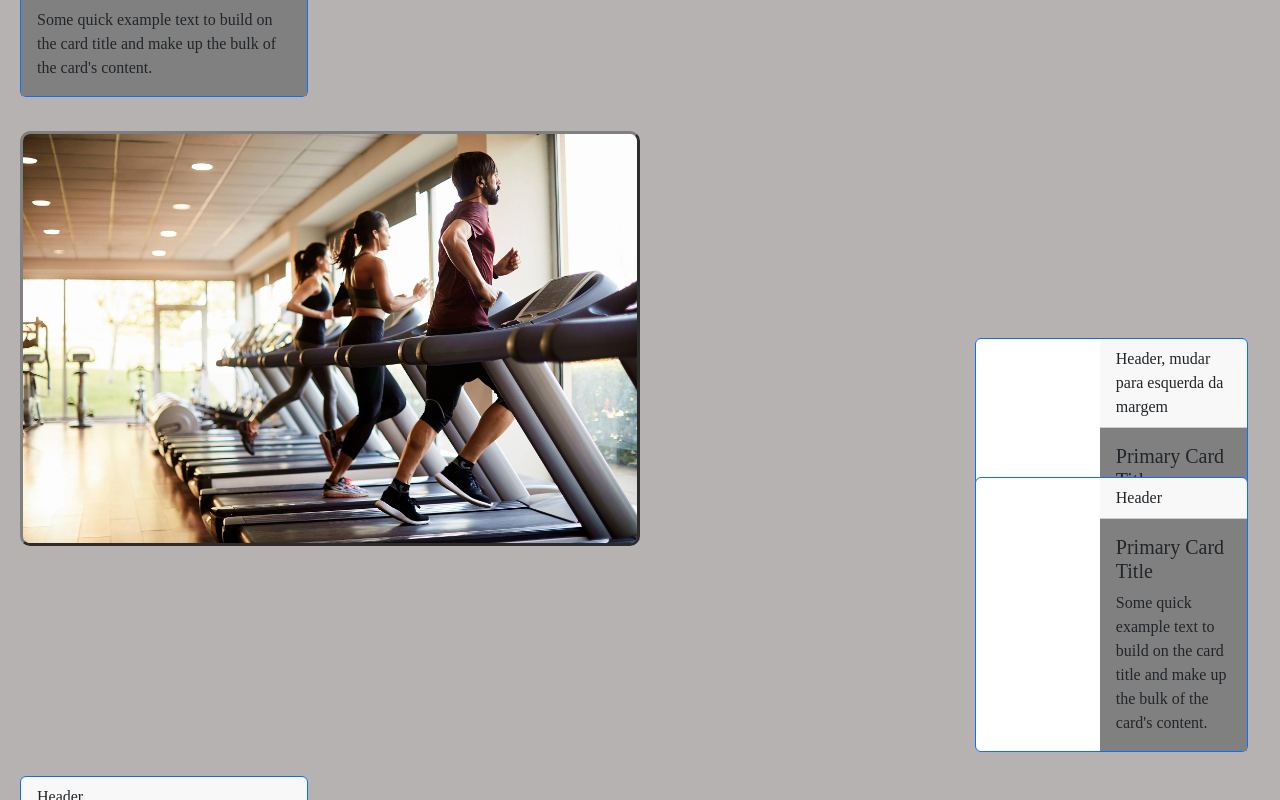
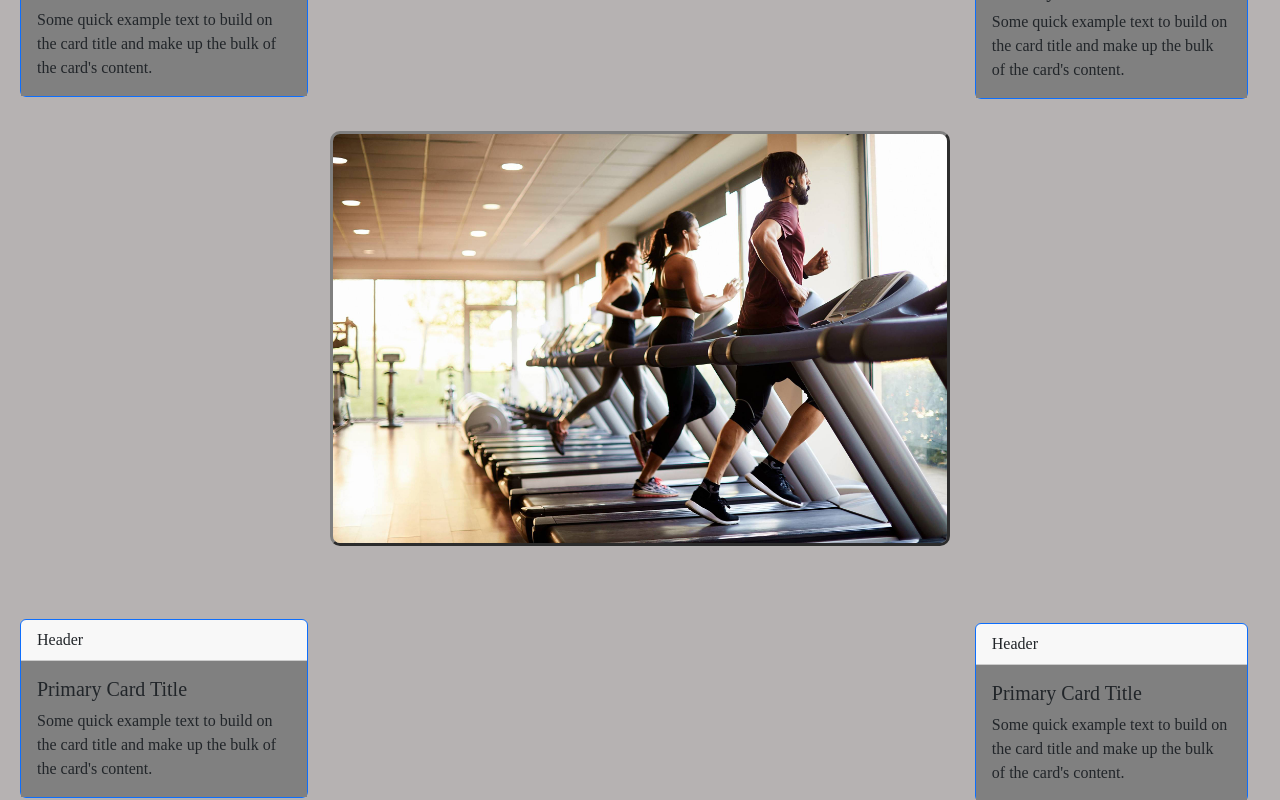
Before and after one commit to Heriwill/tcc_cods4, a React (Vite) app: page / in a window 1280 px wide. Shown: the part 840-1640 px from the top of the page. Built offline with nearby package versions, Linux system fonts and the light colour scheme.

Commit message:
Alinhamento de itens e imagens

```diff
--- a/src/pages/Home/home.css
+++ b/src/pages/Home/home.css
@@ -1,4 +1,4 @@
-img{
+#imgtopo{
     width: 50%;
     margin-top: 10px;
     border-radius: 10px;
@@ -39,15 +39,35 @@ img{
 
 }
 */
-.cardedireita{
+.cardedireita1{
     margin-left: 77%;
-    margin-top: -208px;
+    margin-top: -650px;
     width: 22%;
-    padding-left: 10%;
 
 }
+
+.cardedireita2{
+    margin-left: 77%;
+    margin-top: 500px;
+    width: 22%;
+
+
+}
+
+#cardeesquerda2{
+    margin-top: -207px;
+
+}
+
 #imgmeio{
     width: 50%;
+    margin-top: 10px;
+    margin-left: 25%;
+    border-radius: 10px;
+    border-style: outset;
+    border-color: gray;
+
+   --image-rendering: optimizeSpeed;
 
 
 }
--- a/src/pages/Home/index.jsx
+++ b/src/pages/Home/index.jsx
@@ -11,7 +11,7 @@ function Home(){
     return(
       <>
 
-           <img src="../images/imgfundo.jpeg" alt="" />
+           <img src="../images/imgfundo.jpeg" id='imgtopo'/>
 
 
            <h1 id='titulo'>PowerFlex Academy
@@ -42,7 +42,7 @@ function Home(){
 
       <img src="../images/imgcarde2.jpeg" id='imgmeio'/>
 
-      <Card border="primary" className='cardedireita' >
+      <Card border="primary" className='cardedireita1' >
         <Card.Header>Header, mudar para esquerda da margem</Card.Header>
         <Card.Body className='cardecorpo'>
           <Card.Title>Primary Card Title</Card.Title>
@@ -55,7 +55,7 @@ function Home(){
 
     <br />
 
-    <Card border="primary" className='cardedireita' >
+    <Card border="primary" className='cardedireita2' >
         <Card.Header>Header</Card.Header>
         <Card.Body className='cardecorpo'>
           <Card.Title>Primary Card Title</Card.Title>
@@ -68,7 +68,7 @@ function Home(){
 
     <br />
 
-    <Card border="primary" style={{ width: '18rem' }} >
+    <Card border="primary" style={{ width: '18rem' }} id='cardeesquerda2'>
         <Card.Header>Header</Card.Header>
         <Card.Body className='cardecorpo'>
           <Card.Title>Primary Card Title</Card.Title>
@@ -98,6 +98,7 @@ function Home(){
           <small className="text-muted">Last updated 3 mins ago</small>
         </Card.Footer>
       </Card>
+
       <Card>
         <Card.Img variant="top" src="../images/imgcarde2.jpeg" heref=""/>
         <Card.Body className='cardecorpo'>
@@ -113,6 +114,7 @@ function Home(){
           <small className="text-muted">PowerFlex Academy</small>
         </Card.Footer>
       </Card>
+
       <Card>
         <Card.Img variant="top" src="../images/imgcarde1.jpeg" />
         <Card.Body className='cardecorpo'>
```
